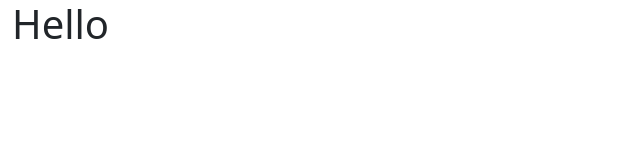
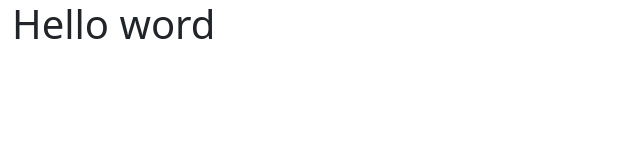
Before and after one commit to navalkbhatt/navaltest, a plain HTML site: page index.html in a window 1280 px wide. Shown: the whole page, without its empty margins (0-640 px from the left). Drawn offline with nearby package versions, Linux system fonts and the light colour scheme.

Commit message:
change file

```diff
--- a/index.html
+++ b/index.html
@@ -9,7 +9,7 @@
 </head>
 <body>
 <div class="container-fluid">
-	<H1>Hello</H1>
+	<H1>Hello word</H1>
 </div>
 </body>
 </html>
```
